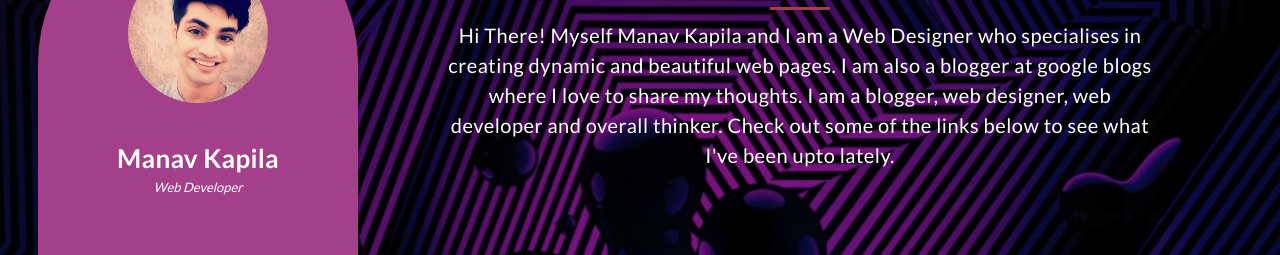
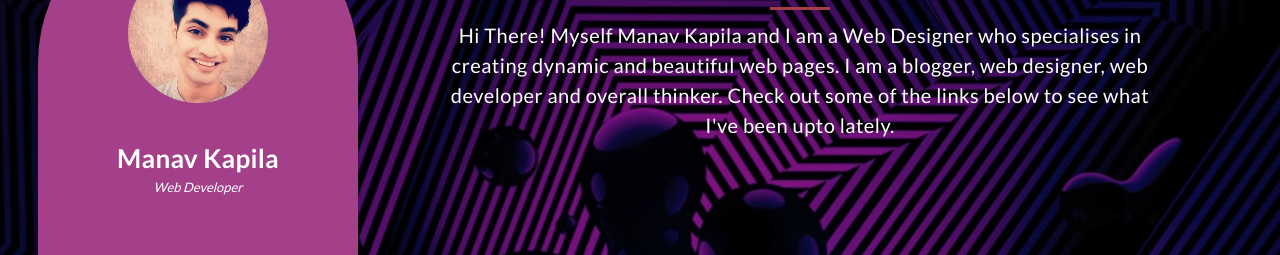
Before and after one commit to Manav-Kapila/OnlinePortfolio, a plain HTML site: page index.html in a window 1280 px wide. Shown: the part 121-376 px from the top of the page. Drawn offline with Linux system fonts and the light colour scheme.

Commit message:
Update index.html

```diff
--- a/index.html
+++ b/index.html
@@ -64,7 +64,7 @@
             <h2>About Me</h2>
             <div class="line-dec"></div>
             <span
-              >Hi There! Myself Manav Kapila and I am a Web Designer who specialises in creating dynamic and beautiful web pages. I am also a blogger at google blogs where I love to share my thoughts. I am a blogger, web designer, web developer and overall thinker. Check out some of the links below to see what I've been upto lately. </span
+              >Hi There! Myself Manav Kapila and I am a Web Designer who specialises in creating dynamic and beautiful web pages. I am a blogger, web designer, web developer and overall thinker. Check out some of the links below to see what I've been upto lately. </span
             >
           </div>
             <div class="section-heading">
```
